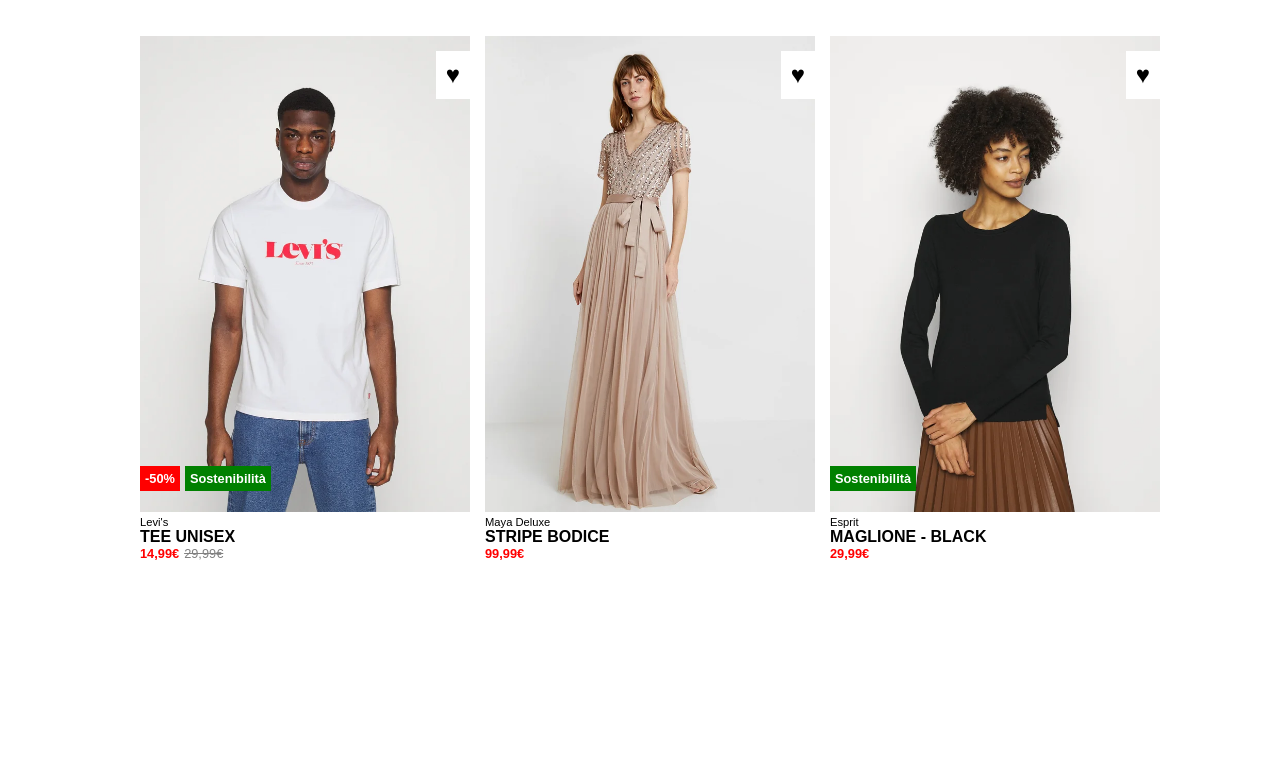
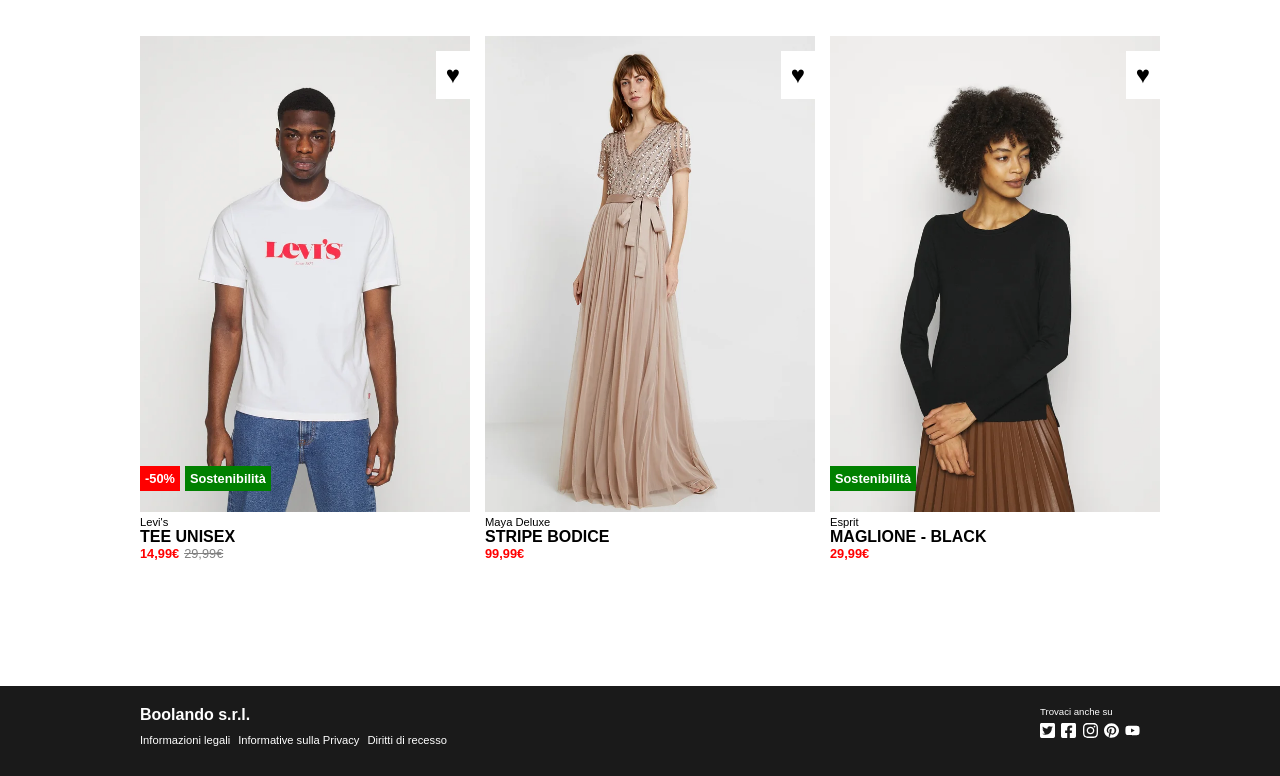
Before and after one commit to marcodedemo/html-css-boolando, a plain HTML site: page index.html in a window 1280 px wide. Shown: the part 629-1405 px from the top of the page. Before the commit the page ends 1315 px from the top, so only its background shows below. Drawn offline with Linux system fonts and the light colour scheme.

Commit message:
feat: footer + style

```diff
--- a/css/style.css
+++ b/css/style.css
@@ -61,6 +61,9 @@
     width: 12px;
 }
 
+nav #icons img:hover{
+    cursor: pointer;
+}
 
 /* main */
 
@@ -175,3 +178,61 @@
     padding: 10px;
     font-size: 1.5em;
 }
+
+/* footer */
+
+footer{
+    background-color: #1a1a1a;
+    color: white;
+}
+
+footer #footer-inner{
+    display: flex;
+    justify-content: space-between;
+
+    padding: 20px 0;
+}
+
+/* links */
+footer #footer-links{
+    display: flex;
+    gap: 8px;
+
+    padding: 10px 0;
+}
+
+footer a{
+    text-decoration: none;
+    color: white;
+    font-size: 0.7em;
+}
+
+footer a:hover{
+    text-decoration: underline;
+
+}
+
+footer #social{
+    display: flex;
+    flex-direction: column;
+    gap: 5px;
+}
+footer #social #find-us{
+    font-size: 0.6em;
+}
+
+footer #social #footer-icons{
+    display: flex;
+    justify-content:space-between ;
+    align-items: center;
+
+    width: 100px;
+}
+
+footer #social #footer-icons img{
+    max-width: 15px;
+}
+
+footer #social #footer-icons img:hover{
+    cursor: pointer;
+}
--- a/index.html
+++ b/index.html
@@ -218,7 +218,43 @@
     </main>
 
 
+    <footer>
 
+        <div class="centered-container">
+
+            <div id="footer-inner">
+
+                <div id="info">
+
+                    <div id="footer-site">
+                        <h4>Boolando s.r.l.</h4>
+                    </div>
+                    <div id="footer-links">
+                        <a href="#">Informazioni legali</a>
+                        <a href="#">Informative sulla Privacy</a>
+                        <a href="#">Diritti di recesso</a>
+
+                    </div>
+
+                </div>
+
+                <div id="social">
+                    <div id="find-us">Trovaci anche su</div>
+                    <div id="footer-icons">
+                        <img src="img/icons/twitter.svg" alt="twitter icon">
+                        <img src="img/icons/facebook.svg" alt="facebook icon">
+                        <img src="img/icons/instagram.svg" alt="instagram icon">
+                        <img src="img/icons/pinterest.svg" alt="pinterest icon">
+                        <img src="img/icons/youtube.svg" alt="youtube icon">
+
+                    </div>
+                </div>
+
+            </div>
+
+        </div>
+
+    </footer>
 
 
 </body>
```
Also changed, not shown: img/icons/facebook.svg (added), img/icons/instagram.svg (added), img/icons/pinterest.svg (added), img/icons/twitter.svg (added), img/icons/youtube.svg (added).
